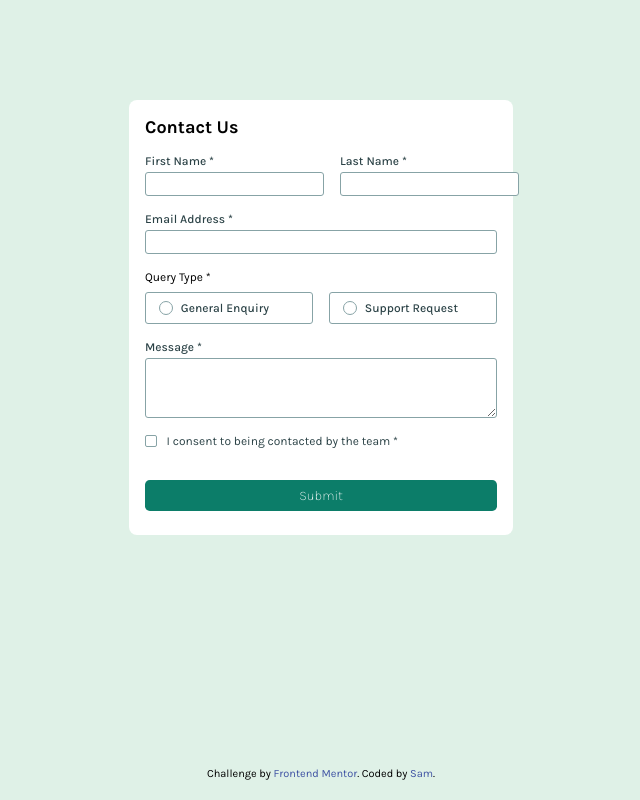
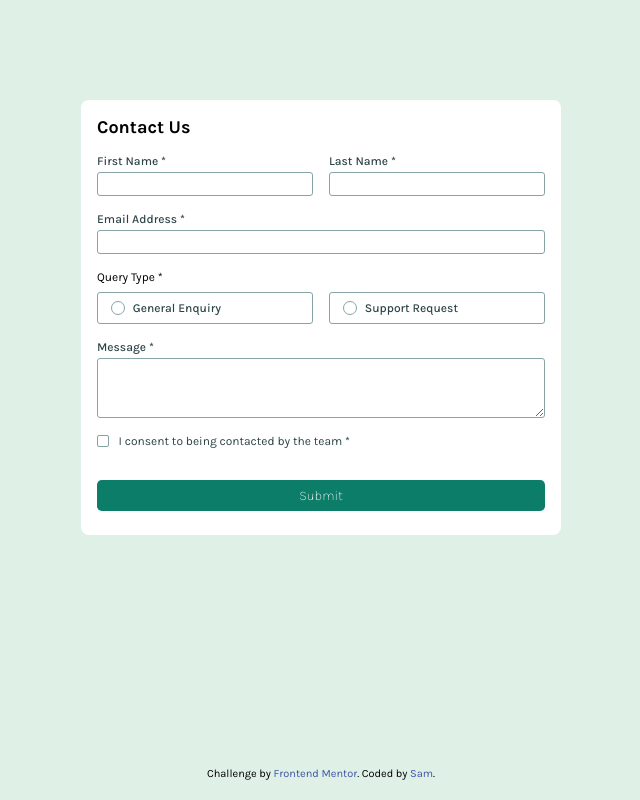
Before and after one commit to gely25/Contact-Form-Challenge, a plain HTML site: page contact-form-main/index.html in a window 1280 px wide. Shown: the whole page, without its empty margins (319-959 px from the left). Drawn offline with Linux system fonts and the light colour scheme.

Commit message:
Arreglar desborde

```diff
--- a/contact-form-main/styles.css
+++ b/contact-form-main/styles.css
@@ -60,10 +60,12 @@ footer{
     padding-bottom: 20px
 }
 
+
+
 .card{
     background-color: rgb(255, 255, 255);
-    width: 30%;
-
+    width: 100%;
+    max-width: 480px;
     padding: 1rem;
     border-radius: 0.5rem;
 }
```
